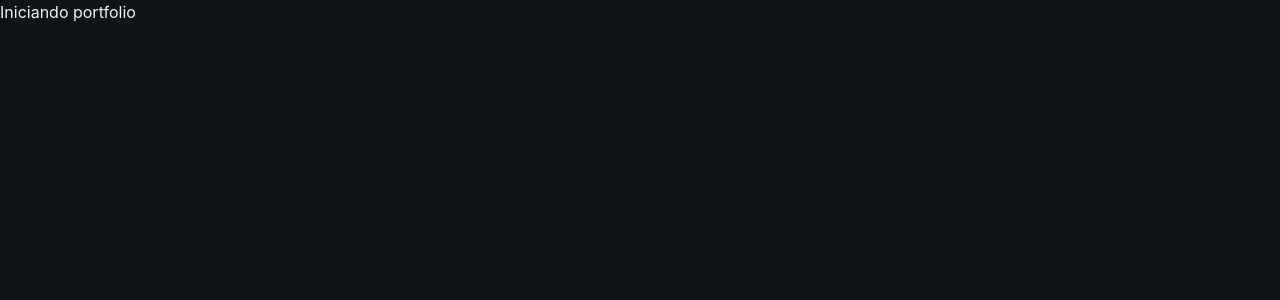
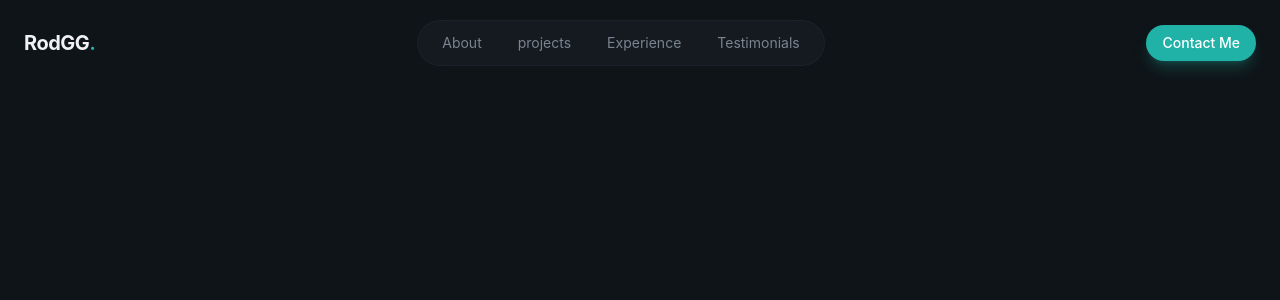
Before and after one commit to RodGondin/react-portfolio, a React (Vite) app: page / in a window 1280 px wide. Shown: the top 300 px of the page. Built offline with nearby package versions, Linux system fonts and the light colour scheme.

Commit message:
Building the navbar and creating the sections and button component

```diff
--- a/package.json
+++ b/package.json
@@ -11,6 +11,7 @@
   },
   "dependencies": {
     "@tailwindcss/vite": "^4.1.18",
+    "lucide-react": "^0.562.0",
     "react": "^19.2.0",
     "react-dom": "^19.2.0",
     "tailwindcss": "^4.1.18"
--- a/src/App.jsx
+++ b/src/App.jsx
@@ -1,11 +1,26 @@
+import { Navbar } from "@/layout/Navbar"
+import { Hero } from "@/sections/Hero"
+import { About } from "@/sections/About"
+import { Projects } from "@/sections/Projects"
+import { Experience } from "@/sections/Experience"
+import { Testimonials } from "@/sections/Testimonials"
+import { Contact } from "@/sections/Contact"
 
 
 function App() {
 
   return (
-    <>
-      <h1>Iniciando portfolio</h1>
-    </>
+    <div className="min-h-screen overflow-x-hidden">
+      <Navbar />
+      <main>
+        {/* <Hero />
+        <About />
+        <Projects />
+        <Experience />
+        <Testimonials />
+        <Contact /> */}
+      </main>
+    </div>
   )
 }
 
--- /dev/null
+++ b/src/components/Button.jsx
@@ -0,0 +1,20 @@
+
+export const Button = ({className = "", size = "default", children}) => {
+    const baseClasses = "relative overflow-hidden rounded-full font-medium focus:outline-none focus-visible:ring-2 focus-visible:ring-primary bg-primary text-primary-foreground hover:bg-primary/90 shadow-lg shadow-primary/25 cursor-pointer";
+
+    const sizeClasses = {
+        sm: "px-4 py-2 text-sm",
+        default: "px-6 py-3 text-base",
+        lg: "px-8 py-4 text-lg",
+    }
+
+    const classes = `${baseClasses} ${sizeClasses[size]} ${className}`;
+
+    return (
+        <button className={classes}>
+            <span className="relative flex items-center justify-center gap-2">
+                {children}
+            </span>
+        </button>
+    )
+}
--- a/src/index.css
+++ b/src/index.css
@@ -11,6 +11,9 @@
 
   --color-secondary: #1f2830;
   --color-secondary-foreground: #20b2a6;
+
+  --color-muted: #252e37;
+  --color-muted-foreground: #7a8491;
 
   --color-border: #242b32;
 
@@ -35,3 +38,17 @@
     font-family: 'Playfair Display', serif;
   }
 }
+
+@layer components {
+  .glass {
+    background-color: color-mix(in srgb, var(--color-surface) 50%, transparent);
+    backdrop-filter: blur(16px);
+    border: 1px solid color-mix(in srgb, var(--color-border) 50%, transparent);
+  }
+
+  .glass-strong {
+    background-color: color-mix(in srgb, var(--color-surface) 80%, transparent);
+    backdrop-filter: blur(24px);
+    border: 1px solid color-mix(in srgb, var(--color-border) 60%, transparent);
+  }
+}
--- /dev/null
+++ b/src/layout/Navbar.jsx
@@ -0,0 +1,74 @@
+import { Button } from "@/components/Button";
+import { Menu, X } from "lucide-react";
+import { useState } from "react";
+
+const navLinks = [
+  { href: "#about", label: "About" },
+  { href: "#projects", label: "projects" },
+  { href: "#experience", label: "Experience" },
+  { href: "#testimonials", label: "Testimonials" },
+];
+
+export const Navbar = () => {
+  const [isMobileMenuOpen, setIsMobileMenuOpen] = useState(false);
+
+  return (
+    <header className="fixed top-0 left-0 right-0 bg-transparent py-5">
+      <nav className="container mx-auto px-6 flex items-center justify-between">
+        <a
+          href="#"
+          className="text-xl font-bold tracking-tight hover:text-primary"
+        >
+          RodGG<span className="text-primary">.</span>
+        </a>
+
+        {/* Desktop Navigation */}
+        <div className="hidden md:flex items-center gap-1">
+          <div className="glass rounded-full px-2 py-1 flex items-center gap-1">
+            {navLinks.map((link, index) => (
+              <a
+                href={link.href}
+                key={index}
+                className="px-4 py-2 text-sm text-muted-foreground hover:text-foreground rounded-full hover:bg-surface"
+              >
+                {link.label}
+              </a>
+            ))}
+          </div>
+        </div>
+
+        {/* CTA Button */}
+        <div className="hidden md:block">
+          <Button size="sm">Contact Me</Button>
+        </div>
+
+        {/* Mobile Menu Button */}
+        <button
+          className="md:hidden p-2 text-foreground cursor-pointer"
+          onClick={() => setIsMobileMenuOpen((prev) => !prev)}
+        >
+          {isMobileMenuOpen ? <X size={24} /> : <Menu size={24} />}
+        </button>
+      </nav>
+
+      {/* Mobile Navigation (to be implemented) */}
+      {isMobileMenuOpen && (
+        <div className="md:hidden glass-strong">
+          <div className="container mx-auto px-6 py-6 flex flex-col gap-4">
+            {navLinks.map((link, index) => (
+              <a
+                href={link.href}
+                key={index}
+                className="text-lg text-muted-foreground hover:text-foreground py-2"
+              >
+                {link.label}
+              </a>
+            ))}
+
+            <Button>Contact Me</Button>
+          </div>
+        </div>
+      )}
+    </header>
+  );
+};
--- /dev/null
+++ b/src/sections/About.jsx
@@ -0,0 +1,7 @@
+export const About = () => {
+    return (
+        <section className="">
+            <h1 className="">About</h1>
+        </section>
+    )
+}
--- /dev/null
+++ b/src/sections/Contact.jsx
@@ -0,0 +1,7 @@
+export const Contact = () => {
+    return (
+        <section className="">
+            <h1 className="">Contact</h1>
+        </section>
+    )
+}
--- /dev/null
+++ b/src/sections/Experience.jsx
@@ -0,0 +1,7 @@
+export const Experience = () => {
+    return (
+        <section className="">
+            <h1 className="">Experience</h1>
+        </section>
+    )
+}
--- /dev/null
+++ b/src/sections/Hero.jsx
@@ -0,0 +1,7 @@
+export const Hero = () => {
+    return (
+        <section className="">
+
+        </section>
+    )
+}
--- /dev/null
+++ b/src/sections/Projects.jsx
@@ -0,0 +1,7 @@
+export const Projects = () => {
+    return (
+        <section className="">
+            <h1 className="">Projects</h1>
+        </section>
+    )
+}
--- /dev/null
+++ b/src/sections/Testimonials.jsx
@@ -0,0 +1,7 @@
+export const Testimonials = () => {
+    return (
+        <section className="">
+            <h1 className="">Testimonials</h1>
+        </section>
+    )
+}
--- a/vite.config.js
+++ b/vite.config.js
@@ -8,7 +8,8 @@ export default defineConfig({
   plugins: [react(), tailwindcss()],
   resolve: {
     alias: {
-      '@': path.resolve(path.dirname(), './src'),
+      // eslint-disable-next-line no-undef
+      '@': path.resolve(__dirname, './src'),
     },
   },
 })
```
Also changed, not shown: 1 other file (tests, documents, lock files or other folders).
